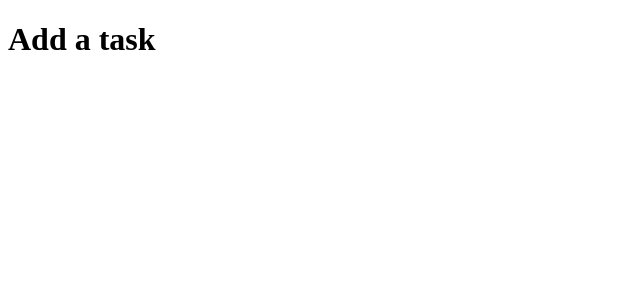
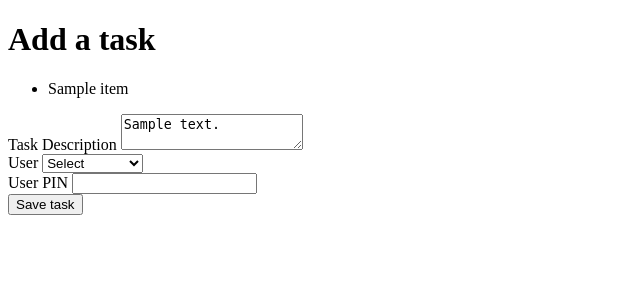
Before and after one commit to fcol88/Portfolio-Task-2020-11-20, a Flask app: template templates/add_task.html in a window 1280 px wide. Shown: the top 300 px of the page, without its empty margins (0-640 px from the left). Run offline with Flask 2, Linux system fonts and the light colour scheme; the template is opened without the code that fills it: most values are stand-ins (such as "Sample title", 1, 10 or a date in 2020).

Commit message:
adding form functionality and removing unneeded task list code

```diff
--- a/app.py
+++ b/app.py
@@ -2,7 +2,6 @@ from flask import Flask, render_template, request, redirect
 from task_list.tasks.TaskList import TaskList
 from task_list.users.User import User
 from task_list.users.Admin import Admin
-import babel
 
 app = Flask(__name__)
 app.debug = True
@@ -11,28 +10,76 @@ tasks = TaskList()
 regularUser = User("Regular", "User", 1234)
 adminUser = Admin("Admin", "User", 4246)
 
-@app.template_filter('datetime')
-def format_datetime(value, format='short'):
-    if format == 'long':
-        format="EEEE, d. MMMM y 'at' HH:mm"
-    elif format == 'medium':
-        format="EE dd.MM.y HH:mm"
-    return babel.dates.format_datetime(value, format)
+@app.route("/tasklist")
+def task_list():
 
-@app.route("/tasklist")
-def tasklist():
+    showAll = False
 
-    return render_template('task_list.html', title="Task List", tasks=tasks)
+    if not request.args.get("showAll") == None:
+        showAll = True
+
+    return render_template('task_list.html', title="Task List", tasks=tasks, showAll = showAll)
 
 @app.route("/addtask", methods=["GET", "POST"])
 def add_task():
 
     if request.method == "POST":
 
-        #do something
+        req = request.form
+
+        feedback = validate_task(req)
+
+        if len(feedback) != 0:
+
+            return render_template('add_task.html', title="Save task",\
+                description=req["description"], feedback=feedback)
+
+        addTaskToList(tasks, req)
 
         return redirect('/tasklist')
 
-    return render_template('add_task.html')
+    return render_template('add_task.html', title="Add task")
+
+@app.route("/completetask")
+def complete_task():
+
+    id = int(request.args.get('id'))
+
+    if not id > len(tasks.taskList) - 1:
+        tasks.completeTask(id)
+
+    return redirect('/tasklist')
+
+def validate_task(req):
+
+    feedback = list()
+
+    print(req)
+
+    if req["description"] == "":
+        feedback.append("Enter a description")
+
+    if not "user" in req:
+        feedback.append("Pick a user")
+        return feedback
+
+    if req["user"] == "":
+        feedback.append("Choose a user and enter the corresponding PIN")
+    elif req["user"] == "std" or req["user"] == "adm":
+        if (req["user"] == "std" and req["pin"] != str(regularUser.pin)) or\
+           (req["user"] == "adm" and req["pin"] != str(adminUser.pin)):
+           feedback.append("PIN is incorrect")
+    else:
+        feedback.append("Stop mucking about with the DOM")
+
+    return feedback
+
+def addTaskToList(tasks, req):
+
+    if req["user"] == "std":
+        regularUser.addTask(tasks, req["description"], req["pin"])
+    else:
+        adminUser.addTask(tasks, req["description"], req["pin"])
+
 
 app.run()
--- a/templates/add_task.html
+++ b/templates/add_task.html
@@ -6,4 +6,45 @@
 
     <h1>Add a task</h1>
 
+    {% if feedback is defined %}
+    <div class="error-pane">
+      <ul>
+          {% for item in feedback %}
+            <li class="error">{{ item }}</li>
+          {% endfor %}
+      </ul>
+    </div>
+    {% endif %}
+
+    <form action="/addtask" method="POST">
+
+        <div class="form-group">
+
+            <label for="description">Task Description</label>
+            <textarea id="description" name="description">{{ description }}</textarea>
+
+        </div>
+
+        <div class="form-group">
+
+            <label for="user">User</label>
+            <select id="user" name="user">
+                <option disabled="disabled" selected="selected" value="">Select</option>
+                <option value="std">Regular User</option>
+                <option value="adm">Admin User</option>
+            </select>
+
+        </div>
+
+        <div class="form-group">
+
+            <label for="pin">User PIN</label>
+            <input id="pin" name="pin" type="password"/>
+
+        </div>
+
+        <button type="submit">Save task</button>
+
+    </form>
+
 {% endblock %}
```
Also changed, not shown: task_list/tasks/Task.py (+0 -21 lines), task_list/tasks/TaskList.py (+11 -59 lines), templates/task_list.html (+19 -7 lines).
